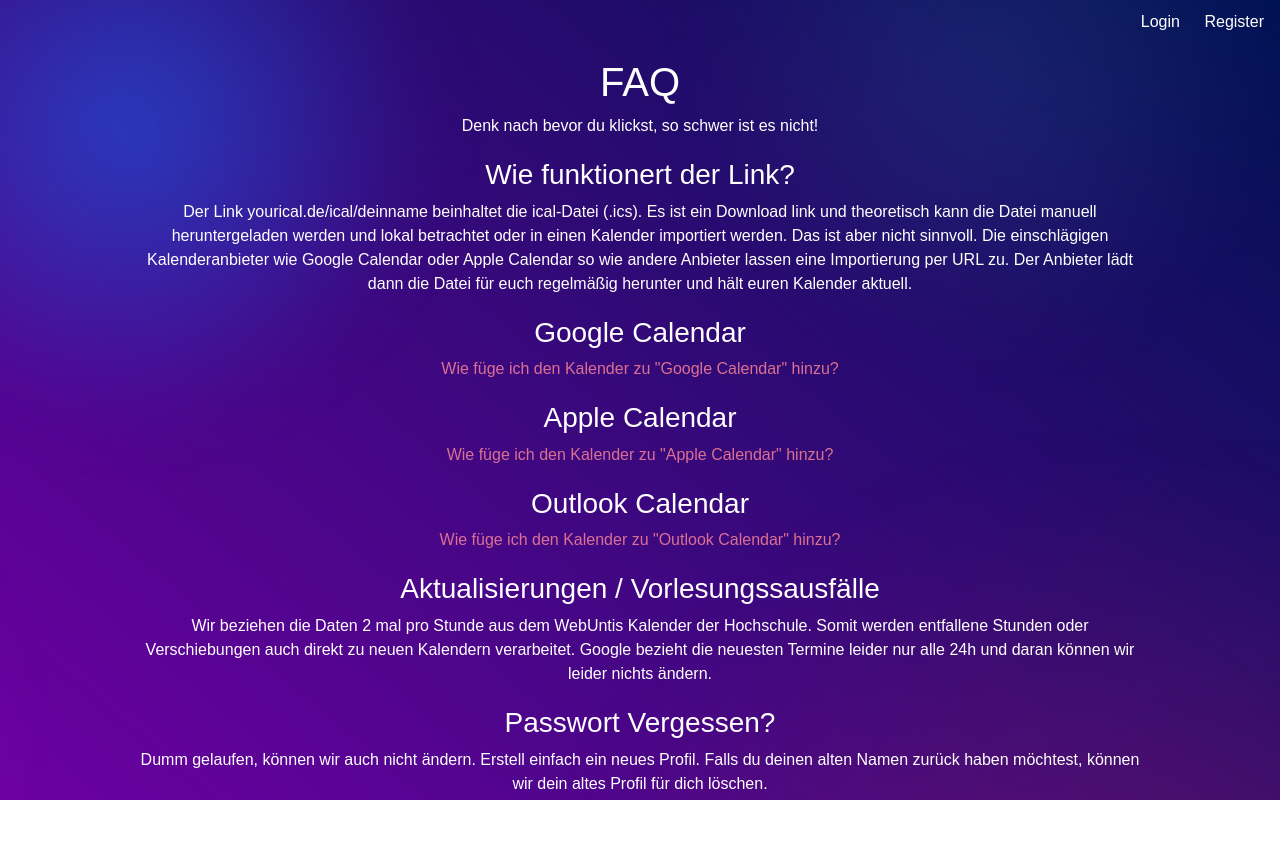
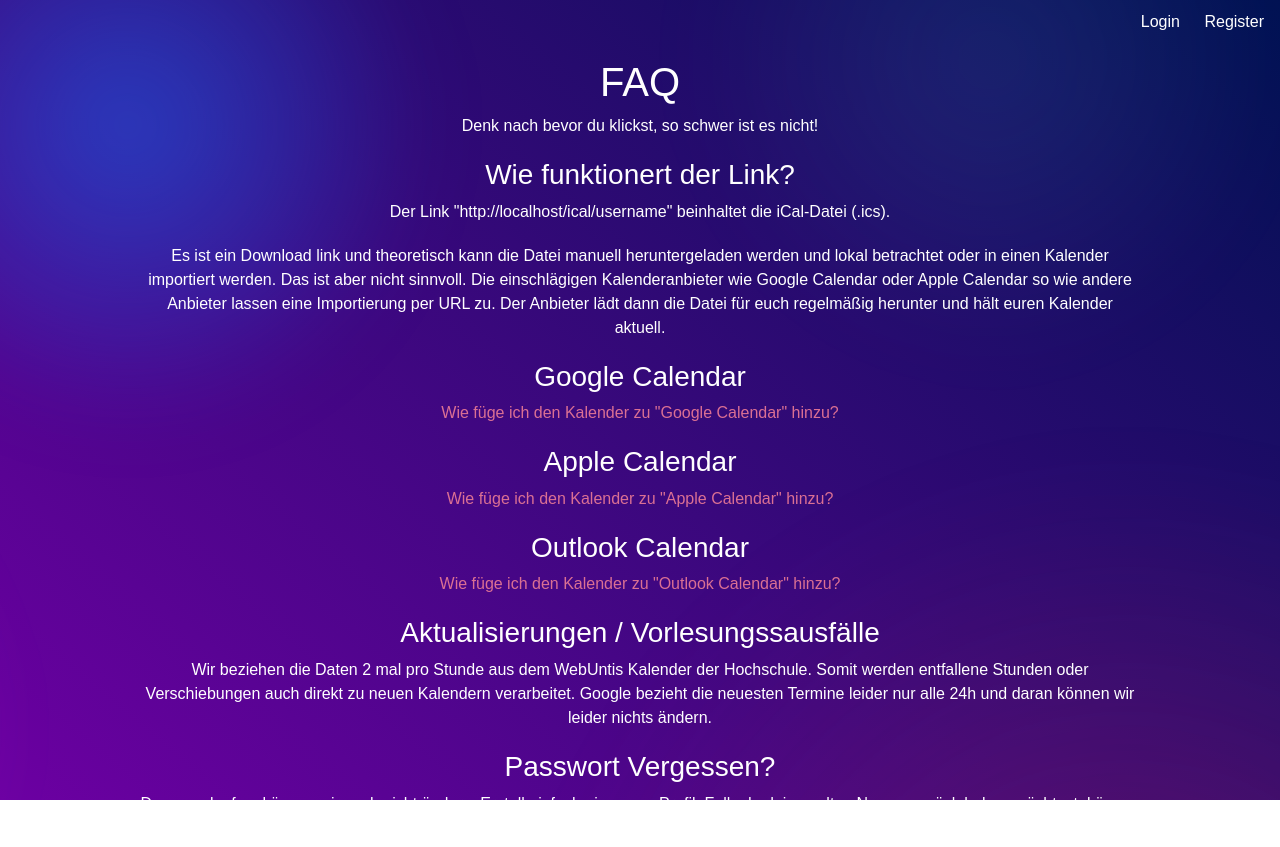
Before and after one commit to Kurzhalsgiraffe/Yourical, a Flask app: page /faq in a window 1280 px wide. Shown: the top 847 px of the page. Run offline with Flask 3, Linux system fonts and the light colour scheme.

Commit message:
domain wird dynamisch ergänzt

```diff
--- a/server.py
+++ b/server.py
@@ -67,11 +67,13 @@ def index():
 @app.route('/dashboard', methods=['GET', 'POST'])
 @login_required
 def dashboard():
-    return render_template('dashboard.html', current_user=current_user)
+    domain = request.scheme + '://' + request.host
+    return render_template('dashboard.html', current_user=current_user, domain=domain)
 
 @app.route('/faq', methods=['GET'])
 def faq():
-    return render_template('faq/faq.html')
+    domain = request.scheme + '://' + request.host
+    return render_template('faq/faq.html', domain=domain)
 
 @app.route('/faq/google', methods=['GET'])
 def faq_google():
--- a/static/js/custom_display.js
+++ b/static/js/custom_display.js
@@ -1,7 +1,7 @@
 // Edit your ics sources here
 var username = document.getElementById('calendar').getAttribute('data-username');
 var ics_sources = [
-    {url: 'https://yourical.de/ical/' + username, title: 'custom calendar', event_properties: {color: 'DeepPurple'}}
+    {url: window.location.origin + '/ical/' + username, title: 'custom calendar', event_properties: {color: 'DeepPurple'}}
 ];
 
 function data_req(url, callback) {
--- a/templates/dashboard.html
+++ b/templates/dashboard.html
@@ -71,7 +71,7 @@
         <h4><a href="/faq" class="link">Anleitung / FAQ</a></h4>
         <h5>&darr; Dein Link &darr;</h5>
         <div class="my-3">
-            <a href="/ical/{{ current_user.username }}" class="link-box" onclick="copyLink(event)">https://yourical.de/ical/{{ current_user.username }}</a>
+            <a href="/ical/{{ current_user.username }}" class="link-box" onclick="copyLink(event)">{{ domain }}/ical/{{ current_user.username }}</a>
         </div>
         <h5>Wir aktualisieren deinen Kalender 2 mal pro Stunde damit du keine Ausfälle verpasst. <br>
         Der Link bleibt gleich.</h5>
--- a/templates/faq/faq.html
+++ b/templates/faq/faq.html
@@ -10,8 +10,12 @@
         <p>Denk nach bevor du klickst, so schwer ist es nicht!</p>
 
         <h3>Wie funktionert der Link?</h3>
-        <p>Der Link yourical.de/ical/deinname beinhaltet die ical-Datei (.ics).
-        Es ist ein Download link und theoretisch kann die Datei manuell heruntergeladen werden und
+        {% if current_user.is_authenticated %}
+            <p>Der Link "{{ domain }}/ical/{{ current_user.username }}" beinhaltet die iCal-Datei (.ics).</p>
+        {% else %}
+            <p>Der Link "{{ domain }}/ical/username" beinhaltet die iCal-Datei (.ics).</p>
+        {% endif %}
+        <p>Es ist ein Download link und theoretisch kann die Datei manuell heruntergeladen werden und
         lokal betrachtet oder in einen Kalender importiert werden. Das ist aber nicht sinnvoll.
         Die einschlägigen Kalenderanbieter wie Google Calendar oder Apple Calendar
         so wie andere Anbieter lassen eine Importierung per URL zu.
```
Also changed, not shown: static/css/login_style.css (line endings or trailing spaces).
